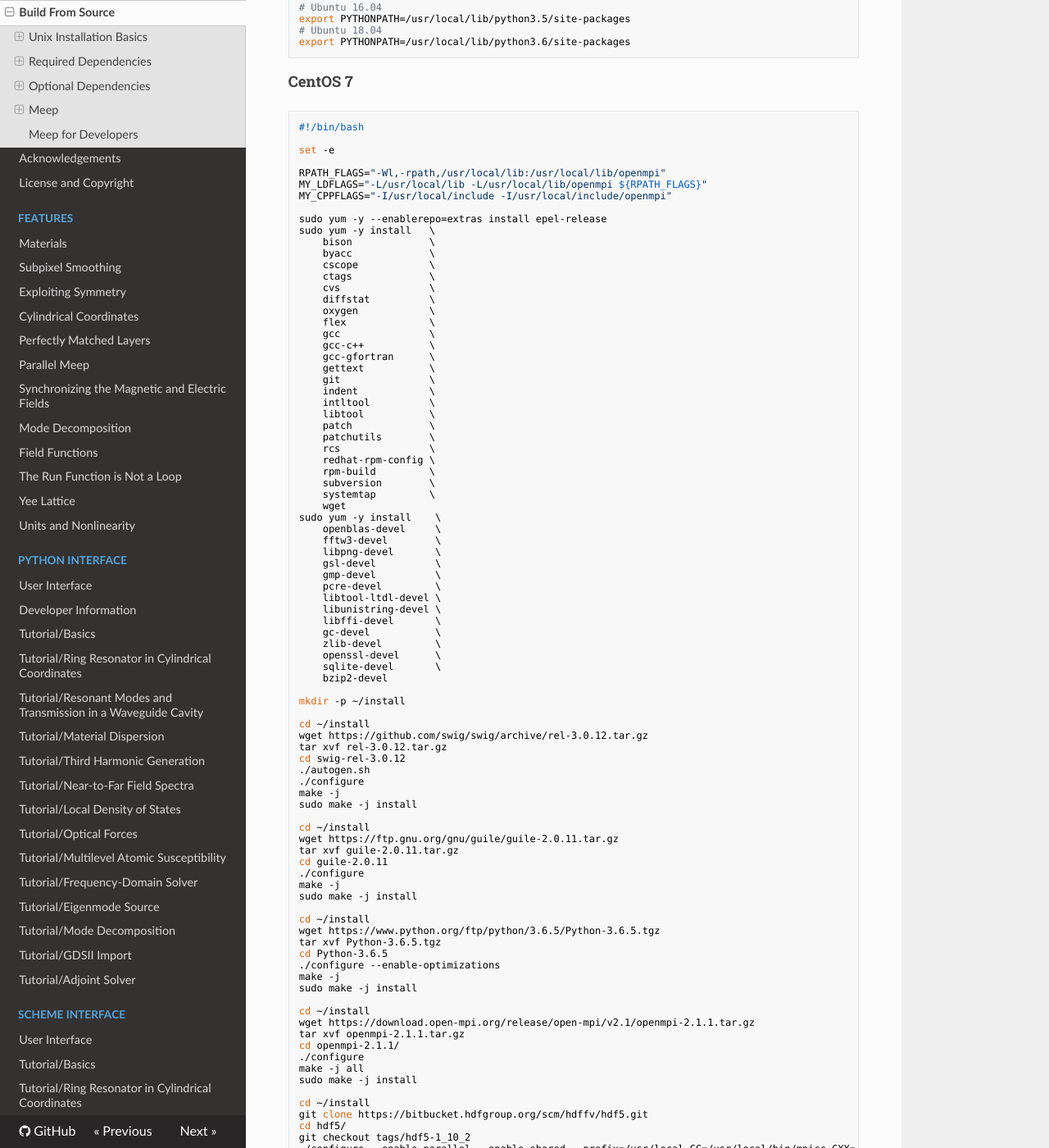
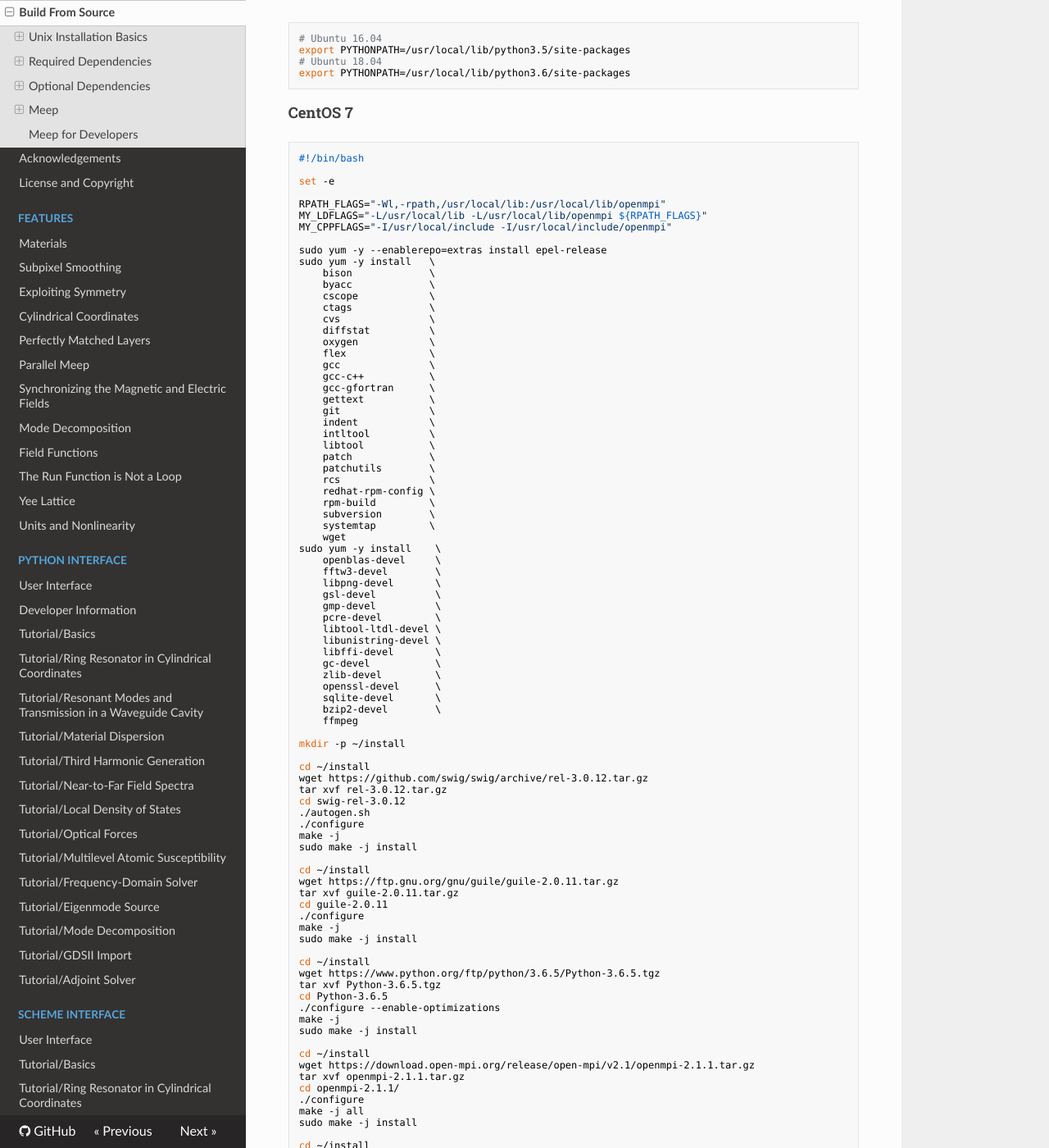
Before and after one commit to NanoComp/meep, an MkDocs documentation site: the page built from doc/docs/Build_From_Source.md, in a window 1280 px wide and 1400 px high, scrolled down 11228 px. Shown: the whole window at 82% size. Built offline with MkDocs 1.6.1, drawn with Linux system fonts in a browser that asks for light colours; nearby versions of some CDN libraries; old or Windows-style settings are respelled for this version of MkDocs; some of the changed text lies outside the part shown.

Commit message:
add ffmpeg package to build from source instructions and docs update (#911)

```diff
--- a/doc/docs/Build_From_Source.md
+++ b/doc/docs/Build_From_Source.md
@@ -284,6 +284,7 @@
     python3-scipy           \
     python3-matplotlib      \
     python3-pip             \
+    ffmpeg                  \
 
 mkdir -p ~/install
 
@@ -391,7 +392,8 @@
     zlib-devel         \
     openssl-devel      \
     sqlite-devel       \
-    bzip2-devel
+    bzip2-devel        \
+    ffmpeg
 
 mkdir -p ~/install
 
```
Also changed, not shown: other parts of doc/docs/Build_From_Source.md (+1 -1 lines), README.md (+1 -1 lines), doc/docs/Python_User_Interface.md (+3 -3 lines), doc/docs/Scheme_User_Interface.md (+2 -2 lines), doc/docs/index.md (+1 -1 lines), 1 other file.
